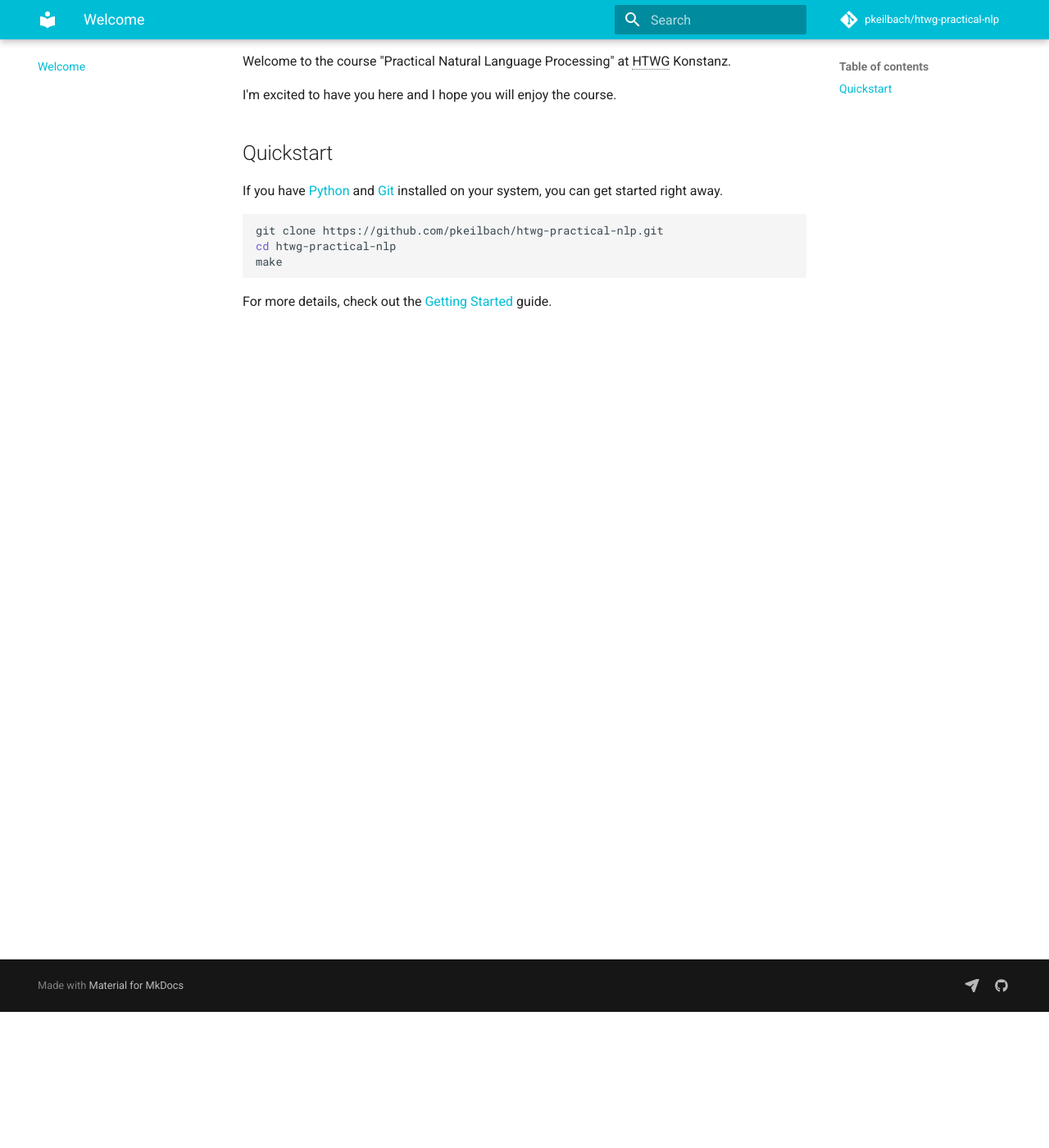
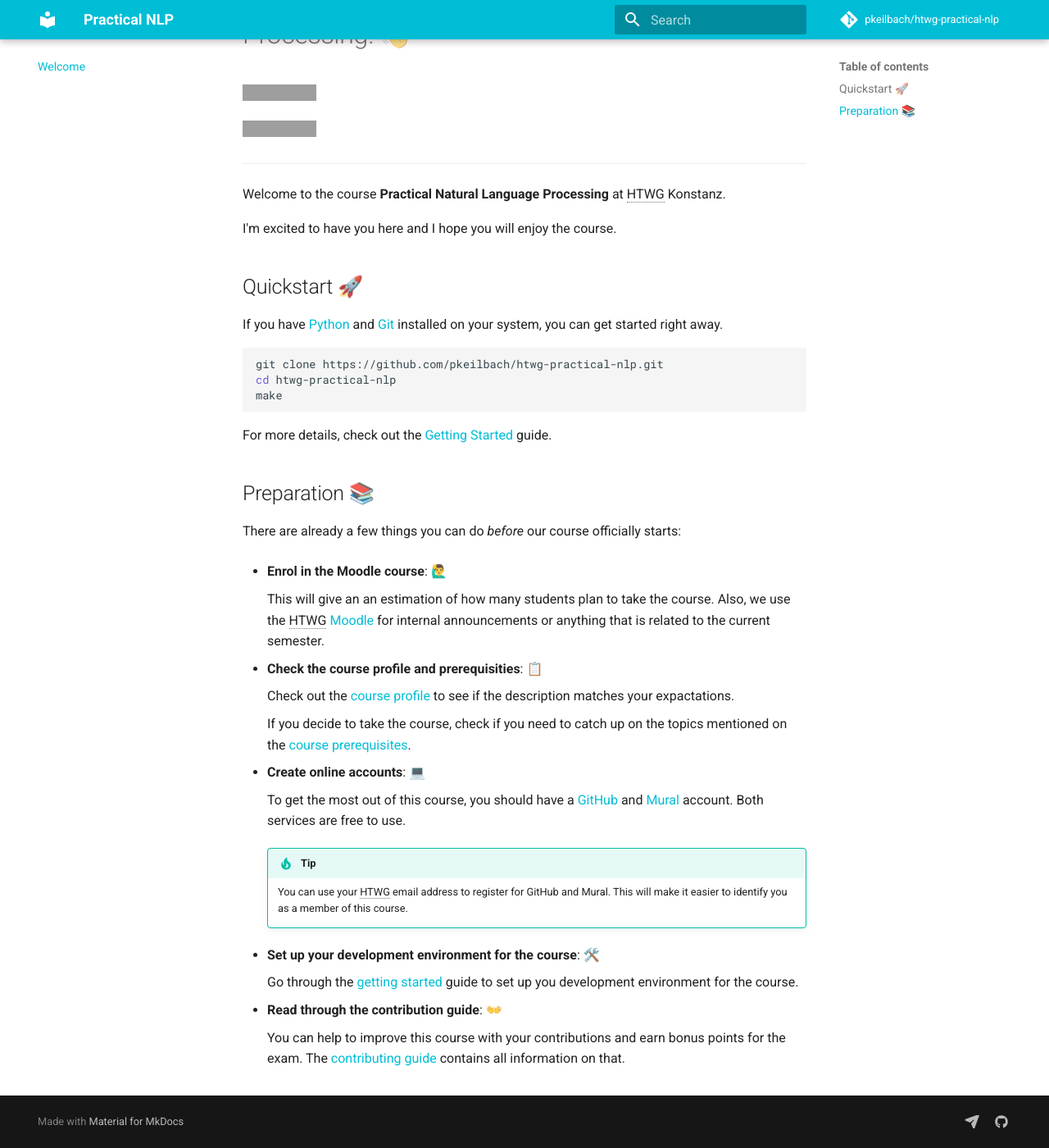
Before and after one commit to pkeilbach/htwg-practical-nlp, an MkDocs documentation site: the page built from docs/index.md, in a window 1280 px wide and 1400 px high, scrolled down 166 px. Shown: the whole window at 82% size. Built offline with MkDocs 1.6.1 and Material for MkDocs 9.7.7, drawn with Linux system fonts in a browser that asks for light colours; comment, search, counter and statistics services are not loaded; grey boxes are pictures that could not be loaded.

Commit message:
Improve preparation and prerequisites (#139)

````diff
--- a/docs/index.md
+++ b/docs/index.md
@@ -1,10 +1,16 @@
-# Welcome! 👋
+# Welcome to the Practical Natural Language Processing! 👋
 
-Welcome to the course "Practical Natural Language Processing" at HTWG Konstanz.
+[![Built with Material for MkDocs](https://img.shields.io/badge/Material_for_MkDocs-526CFE?style=for-the-badge&logo=MaterialForMkDocs&logoColor=white)](https://squidfunk.github.io/mkdocs-material/)
+
+[![Code style: black](https://img.shields.io/badge/code%20style-black-000000.svg)](https://github.com/psf/black)
+
+---
+
+Welcome to the course **Practical Natural Language Processing** at HTWG Konstanz.
 
 I'm excited to have you here and I hope you will enjoy the course.
 
-## Quickstart
+## Quickstart 🚀
 
 If you have [Python](https://docs.python.org/3/) and [Git](https://git-scm.com/) installed on your system, you can get started right away.
 
@@ -15,3 +21,36 @@
 ```
 
 For more details, check out the [Getting Started](./getting_started.md) guide.
+
+## Preparation 📚
+
+There are already a few things you can do _before_ our course officially starts:
+
+- **Enrol in the Moodle course**: 🙋‍♂️
+
+    This will give an an estimation of how many students plan to take the course. Also, we use the HTWG [Moodle](https://moodle.htwg-konstanz.de/moodle/) for internal announcements or anything that is related to the current semester.
+
+- **Check the course profile and prerequisities**: 📋
+
+    Check out the [course profile](./course_profile.md) to see if the description matches your expactations.
+
+    If you decide to take the course, check if you need to catch up on the topics mentioned on the [course prerequisites](./course_profile.md#prerequisites).
+
+- **Create online accounts**: 💻
+
+    To get the most out of this course, you should have a [GitHub](https://github.com/) and [Mural](https://www.mural.co/) account.
+    Both services are free to use.
+
+    !!! tip
+
+        You can use your HTWG email address to register for GitHub and Mural.
+        This will make it easier to identify you as a member of this course.
+
+- **Set up your development environment for the course**: 🛠️
+
+    Go through the [getting started](getting_started.md) guide to set up you development environment for the course.
+
+- **Read through the contribution guide**: 👐
+
+    You can help to improve this course with your contributions and earn bonus points for the exam.
+    The [contributing guide](https://github.com/pkeilbach/htwg-practical-nlp/blob/main/CONTRIBUTING.md) contains all information on that.
--- a/mkdocs.yml
+++ b/mkdocs.yml
@@ -54,9 +54,7 @@
   - includes
 nav:
   - Welcome: index.md
-  - About:
-      - about/course_profile.md
-      - about/prerequisites.md
+  - About: course_profile.md
   - Getting Started: getting_started.md
   - Lectures:
       - lectures/preface.md
````
Also changed, not shown: docs/about/course_profile.md (deleted, +0 -38 lines), docs/about/prerequisites.md (deleted, +0 -49 lines), docs/course_profile.md (added, +99 -0 lines), docs/faq.md (+10 -1 lines), docs/getting_started.md (+2 -12 lines).
